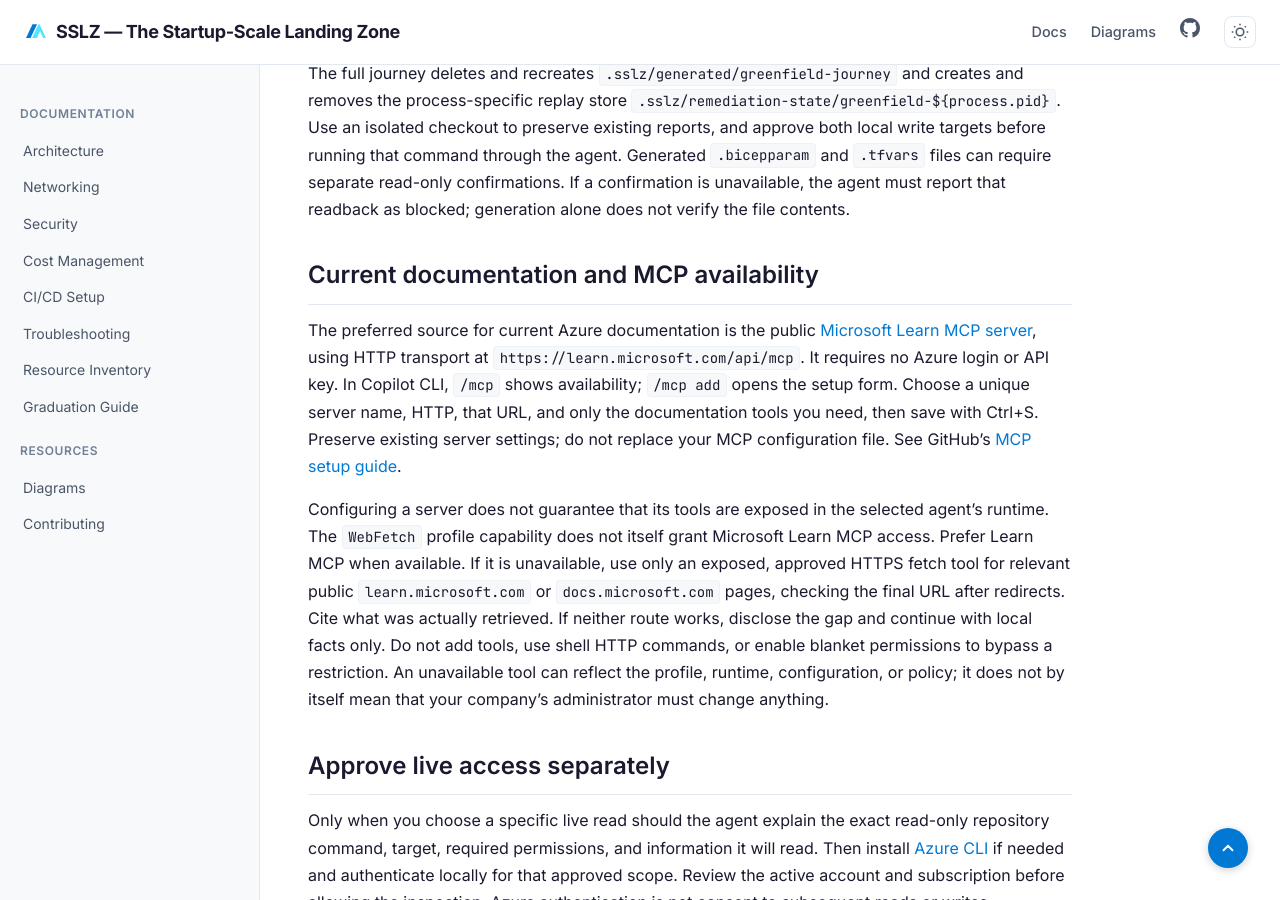
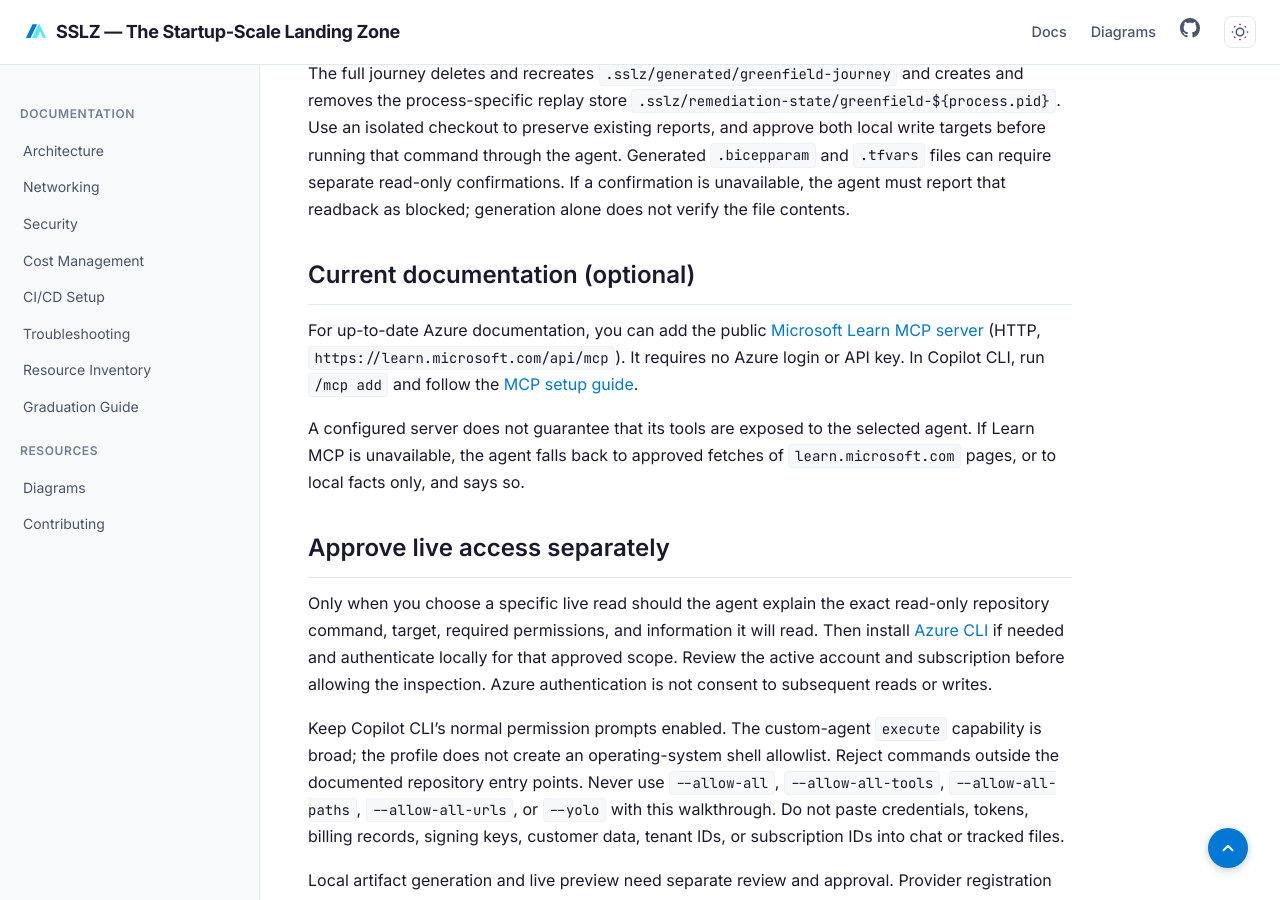
Before and after one commit to ricmmartins/sslz, a Jekyll site: the page built from use-sslz-agent.md, in a window 1280 px wide and 900 px high, scrolled down 4539 px. Built offline with Jekyll 4.4.1, drawn with Linux system fonts in a browser that asks for light colours; some of the changed text lies outside the part shown.

Commit message:
Docs: shorten MCP and Limits on the agent page (#56)

```diff
--- a/use-sslz-agent.md
+++ b/use-sslz-agent.md
@@ -5,7 +5,7 @@
 permalink: /use-sslz-agent/
 ---
 
-Run **SSLZ Agent** locally in GitHub Copilot CLI. The profile, planners, contracts, and documentation are all included
+Run **SSLZ Agent** locally in GitHub Copilot CLI. The agent instructions, planning scripts, safety tests, and documentation are all included
 in the repository's `main` branch, which is the default branch. This page provides setup instructions only. It does not
 run the agent or connect to Azure, and it does not receive access to your Azure tenant, subscriptions, billing account,
 or secrets.
@@ -170,23 +170,15 @@
 Generated `.bicepparam` and `.tfvars` files can require separate read-only confirmations. If a confirmation is
 unavailable, the agent must report that readback as blocked; generation alone does not verify the file contents.
 
-## Current documentation and MCP availability
+## Current documentation (optional)
 
-The preferred source for current Azure documentation is the public
-[Microsoft Learn MCP server](https://learn.microsoft.com/en-us/training/support/mcp), using HTTP transport at
-`https://learn.microsoft.com/api/mcp`. It requires no Azure login or API key. In Copilot CLI, `/mcp` shows availability;
-`/mcp add` opens the setup form. Choose a unique server name, HTTP, that URL, and only the documentation tools you need,
-then save with Ctrl+S. Preserve existing server settings; do not replace your MCP configuration file. See GitHub's
-[MCP setup guide](https://docs.github.com/en/copilot/how-tos/copilot-cli/customize-copilot/add-mcp-servers).
+For up-to-date Azure documentation, you can add the public
+[Microsoft Learn MCP server](https://learn.microsoft.com/en-us/training/support/mcp) (HTTP,
+`https://learn.microsoft.com/api/mcp`). It requires no Azure login or API key. In Copilot CLI, run `/mcp add` and follow
+the [MCP setup guide](https://docs.github.com/en/copilot/how-tos/copilot-cli/customize-copilot/add-mcp-servers).
 
-Configuring a server does not guarantee that its tools are exposed in the selected agent's runtime. The `WebFetch`
-profile capability does not itself grant Microsoft Learn MCP access. Prefer Learn MCP when available. If it is
-unavailable, use only an exposed, approved HTTPS fetch tool for relevant public `learn.microsoft.com` or
-`docs.microsoft.com` pages, checking the final URL after redirects. Cite what was actually retrieved. If neither route
-works, disclose the gap and continue with local facts only. Do not add tools, use shell HTTP commands, or enable blanket
-permissions to bypass a restriction. An unavailable tool can reflect the profile, runtime, configuration, or policy;
-it does not by itself mean that your company's administrator must change anything.
-
+A configured server does not guarantee that its tools are exposed to the selected agent. If Learn MCP is unavailable, the
+agent falls back to approved fetches of `learn.microsoft.com` pages, or to local facts only, and says so.
 ## Approve live access separately
 
 Only when you choose a specific live read should the agent explain the exact read-only repository command, target,
@@ -208,8 +200,8 @@
 
 ## Limits
 
-This is a local CLI launcher. The GitHub.com custom-agent picker is not a supported launch path for this repository,
-and a hosted agent has no automatic access to your Azure tenant. See GitHub's
+This is a local CLI launcher. The GitHub.com custom-agent picker is not a supported launch path for this repository, and
+a hosted agent has no automatic access to your Azure tenant. See GitHub's
 [invocation reference](https://docs.github.com/en/copilot/how-tos/copilot-cli/use-copilot-cli/invoke-custom-agents)
 and [custom-agent configuration reference](https://docs.github.com/en/copilot/reference/custom-agents-configuration).
 
@@ -217,5 +209,5 @@
 local contract checks, and fixture-based planning. Fixture replay checks are not evidence that the agent ran the planner, and an external planner invocation and a CLI
 response do not prove that the agent ran the planner itself. This guide does not establish an autonomous
 conversation-to-deployment flow or real tenant readiness. Record a remotely available revision when you need repeatable
-evidence. See the [SSLZ Agent capability and evidence guide]({{ '/agent/' | relative_url }}) for links to the
-SSLZ files that implement or plan each capability.
+evidence. See the [SSLZ Agent capability and evidence guide]({{ '/agent/' | relative_url }}) for links to
+the SSLZ files that implement or plan each capability.
```
Also changed, not shown: tests/website-launcher.mjs (+1 -5 lines).
